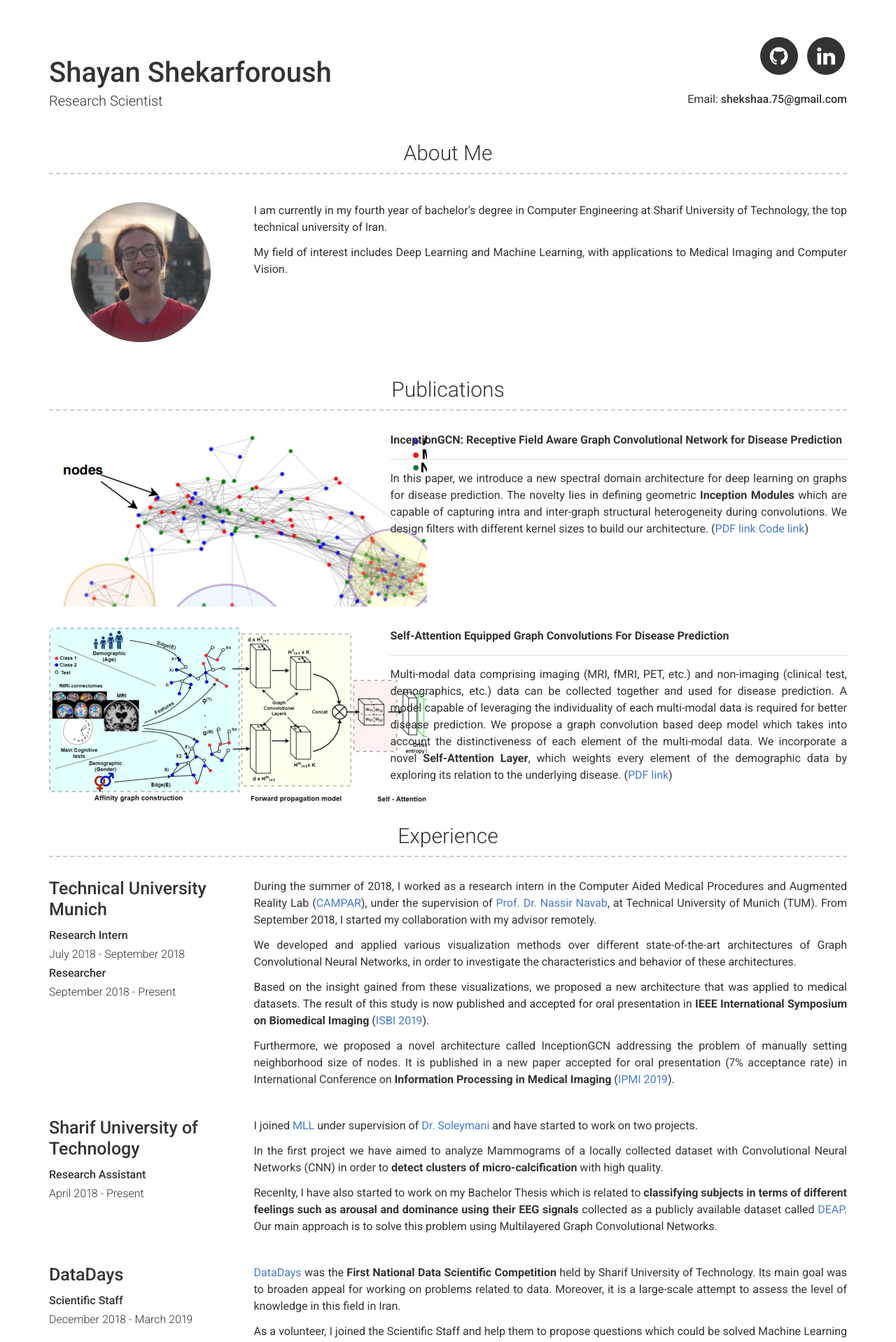
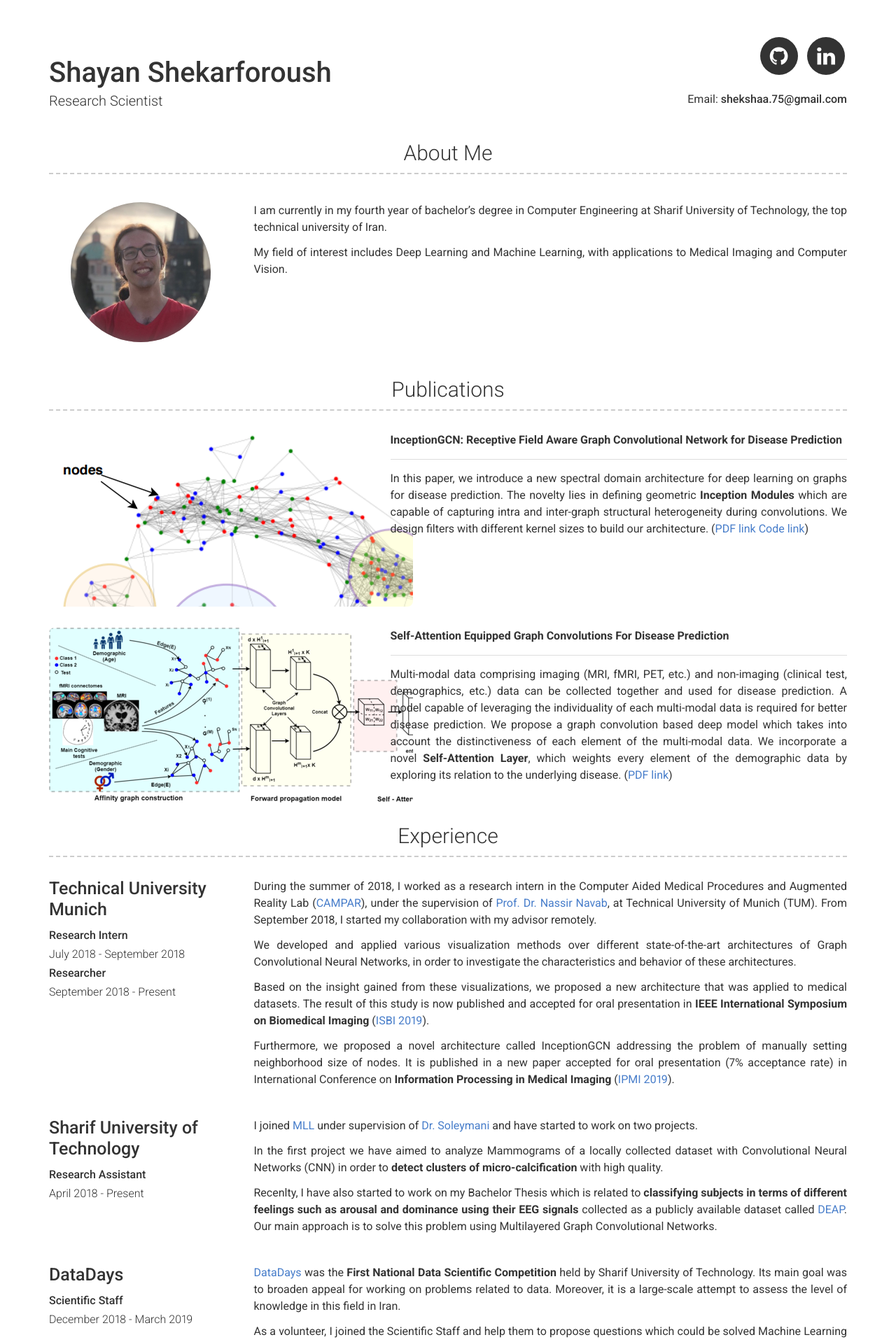
Before and after one commit to shekshaa/shekshaa.github.io, a Jekyll site: the page built from index.md, in a window 1280 px wide. Shown: the top 1918 px of the page at 70% size. Built offline with Jekyll 4.4.1, drawn with Linux system fonts in a browser that asks for light colours.

Commit message:
Update modern-resume-theme.scss

```diff
--- a/_sass/modern-resume-theme.scss
+++ b/_sass/modern-resume-theme.scss
@@ -70,7 +70,7 @@ ul.icons a {
 }
 
 .pub-img {
-  width: 540px;
+  width: 520px;
   height: 250px;
   display: block;
   border-radius: 8px;
```
